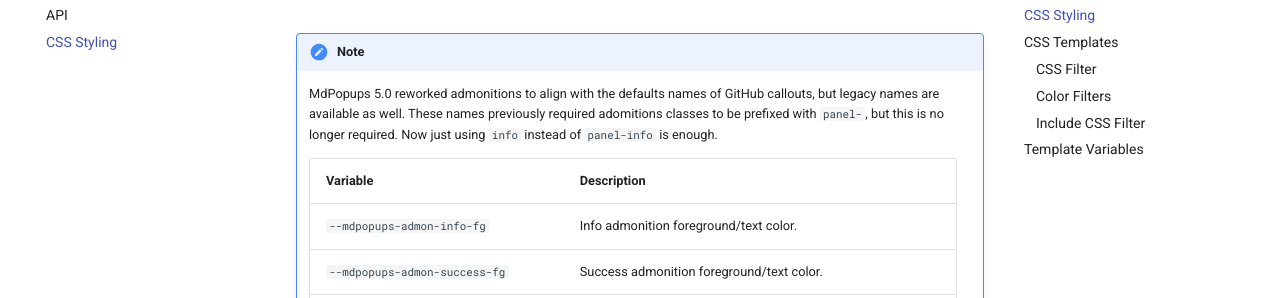
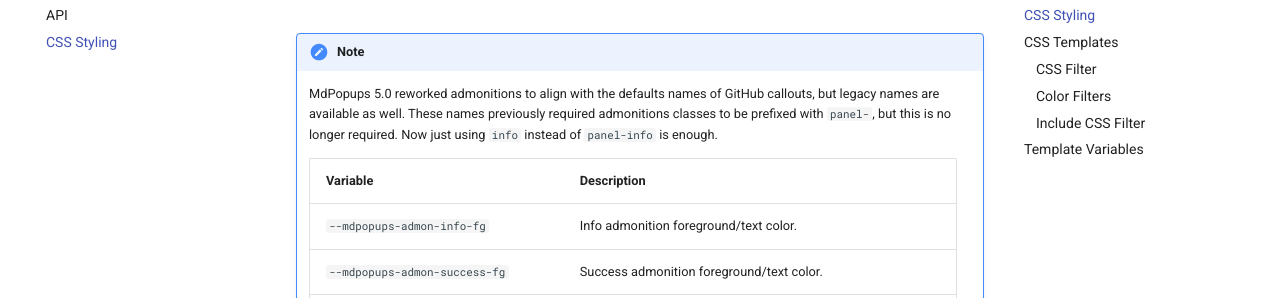
Before and after one commit to facelessuser/sublime-markdown-popups, an MkDocs documentation site: the page built from docs/src/markdown/styling.md, in a window 1280 px wide and 900 px high, scrolled down 4019 px. Shown: the part 174-472 px from the top of the window. Built offline with MkDocs 1.6.1 and Material for MkDocs 9.7.7, drawn with Linux system fonts in a browser that asks for light colours; comment, search, counter and statistics services are not loaded.

```diff
--- a/docs/src/dictionary/en-custom.txt
+++ b/docs/src/dictionary/en-custom.txt
@@ -51,6 +51,7 @@ Waylan
 YAML
 async
 builtins
+callouts
 deprecations
 desaturate
 docstring
@@ -69,6 +70,7 @@ html
 http
 https
 inline
+ish
 linting
 luminance
 matcher
@@ -94,6 +96,7 @@ pymdown
 requesters
 sRGB
 squidfunk
+strikethrough
 stylesheet
 sublicense
 sublimelsp
--- a/docs/src/markdown/styling.md
+++ b/docs/src/markdown/styling.md
@@ -199,7 +199,7 @@ Variable                              | Description
 
 /// note
 MdPopups 5.0 reworked admonitions to align with the defaults names of GitHub callouts, but legacy names are available
-as well. These names previously required adomitions classes to be prefixed with `panel-`, but this is no longer
+as well. These names previously required admonitions classes to be prefixed with `panel-`, but this is no longer
 required. Now just using `info` instead of `panel-info` is enough.
 
 Variable                              | Description
--- a/mkdocs.yml
+++ b/mkdocs.yml
@@ -43,7 +43,7 @@ nav:
 
 markdown_extensions:
   - markdown.extensions.toc:
-      slugify: !!python/name:pymdownx.slugs.uslugify
+      slugify: !!python/object/apply:pymdownx.slugs.slugify {kwds: {case: lower}}
       permalink: ""
   - markdown.extensions.smarty:
       smart_quotes: false
```
Also changed, not shown: docs/src/markdown/about/changelog.md (+1 -1 lines), docs/src/markdown/api.md (+2 -2 lines), 1 other file.
